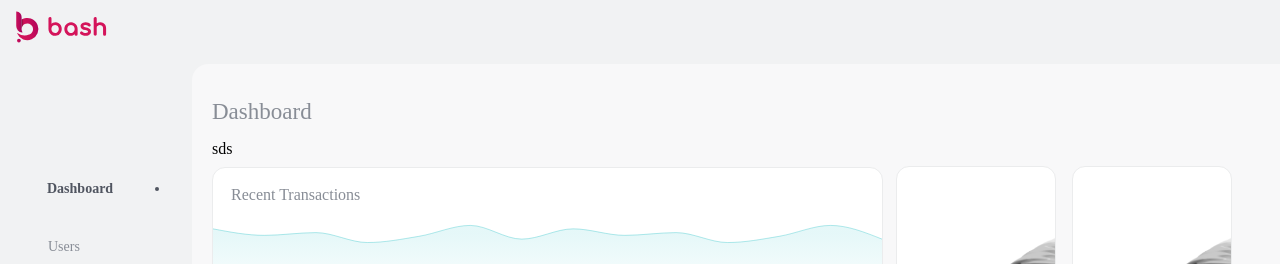
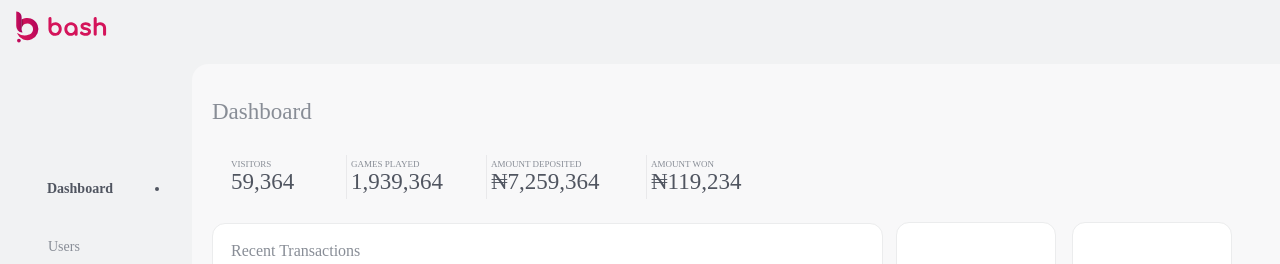
Before and after one commit to encodedbicoding-team/bash, a React (Create React App) app: page /admin/dashboard in a window 1280 px wide. Shown: the top 264 px of the page. Built offline with nearby package versions, Linux system fonts and the light colour scheme; some icons are missing.

Commit message:
updates codebase with details info and logo

```diff
--- a/src/components/Dashboard/dashboard.css
+++ b/src/components/Dashboard/dashboard.css
@@ -117,3 +117,7 @@
   color: #888D96;
   text-transform: uppercase;
 }
+.dash_details_place {
+  padding: 15px;
+  width: 100%;
+}
--- a/src/components/Dashboard/index.jsx
+++ b/src/components/Dashboard/index.jsx
@@ -5,6 +5,8 @@ import { SubComponents,
         Graph,
         UserTransDetails
   } from './subComponents';
+
+import { DetailsInfo } from '../../utils/utils';
 
 import './dashboard.css';
 
@@ -16,7 +18,36 @@ class DashboardComponent extends Component {
           <div className="page_title">
             <p>Dashboard</p>
           </div>
-          <div>sds</div>
+          <div className="flex flex-row dash_details_place">
+              <div>
+                <DetailsInfo
+                  title="visitors"
+                  figure="59,364"
+                  w="120px"
+                />
+              </div>
+              <div>
+                <DetailsInfo
+                  title="games played"
+                  figure="1,939,364"
+                  w="140px"
+                />
+              </div>
+              <div>
+                <DetailsInfo
+                  title="amount deposited"
+                  figure="₦7,259,364"
+                  w="160px"
+                />
+              </div>
+              <div>
+                <DetailsInfo
+                  title="amount won"
+                  figure="₦119,234"
+                  border_right={false}
+                />
+              </div>
+          </div>
           <div className="dashboard_data_grid">
             <div className="">
               <div>
--- a/src/components/User/index.jsx
+++ b/src/components/User/index.jsx
@@ -2,6 +2,7 @@ import React, { Component } from 'react';
 import { withRouter } from 'react-router';
 import { PageNavigation } from '../../utils/pageNavigation';
 import { UserMainDetails } from './subComponents';
+import { DetailsInfo } from '../../utils/utils';
 import './user.css'
 
 class UserComponent extends Component {
@@ -30,8 +31,22 @@ class UserComponent extends Component {
               date_func={(f) => console.log(f)}
             />
           </div>
-          <div>
-            dssds
+          <div className="flex flex-row u_d_place">
+              <div>
+                <DetailsInfo
+                  title="total"
+                  figure="59,364"
+                  w="120px"
+                />
+              </div>
+              <div>
+                <DetailsInfo
+                  title="games played"
+                  figure="1,939,364"
+                  w="120px"
+                  border_right={false}
+                />
+              </div>
           </div>
           <div>
             graph place
--- a/src/components/User/user.css
+++ b/src/components/User/user.css
@@ -5,3 +5,6 @@
 .user_details_section {
   margin-top: 20px;
 }
+.u_d_place {
+  padding: 15px;
+}
--- a/src/components/userDetails/index.jsx
+++ b/src/components/userDetails/index.jsx
@@ -2,6 +2,7 @@ import React, { Component } from 'react';
 import {withRouter} from 'react-router';
 import { Link } from 'react-router-dom';
 import { Graph } from '../Dashboard/subComponents';
+import  { DetailsInfo } from '../../utils/utils';
 import './userdetails.css';
 
 
@@ -89,7 +90,56 @@ class UserDetailsComponent extends Component {
               </div>
             </div>
             <div className="br">
-              <div>balance</div>
+              <div className="u_profile_graph">
+                <Graph w={703} graph_data={dummy_graph_data}/>
+              </div>
+              <div className="u_profile_balance">
+                <div className="flex flex-row">
+                  <div>
+                    <DetailsInfo
+                      title="wallet balance"
+                      figure="₦259,364"
+                      color="#26C0C7"
+                      font_size="30px"
+                      w="160px"
+                    />
+                  </div>
+                  <div>
+                  <div>
+                    <DetailsInfo
+                      title="coin balance"
+                      figure="72,593BC"
+                      color="#5AA9FA"
+                      font_size="30px"
+                      w="160px"
+                      border_right={false}
+                    />
+                  </div>
+                  </div>
+                </div>
+                <div className="u_profile_lifelines">
+                  <p id="lifelines">Lifelines</p>
+                  <div className="flex flex-row">
+                    <div>
+                      <DetailsInfo
+                        title="50/50"
+                        figure="442"
+                        font_size="15px"
+                        w="70px"
+                      />
+                    </div>
+                    <div>
+                      <DetailsInfo
+                        title="add-time"
+                        figure="72"
+                        font_size="15px"
+                        w="70px"
+                        border_right={false}
+                      />
+                    </div>
+                  </div>
+                </div>
+              </div>
               <div>trans</div>
             </div>
         </div>
--- a/src/components/userDetails/userdetails.css
+++ b/src/components/userDetails/userdetails.css
@@ -131,3 +131,18 @@
 .u_profile_graph {
   padding-top: 14px;
 }
+.u_profile_balance {
+  padding: 30px 24px 30px 24px;
+  margin: 12px 0 12px 0;
+  border-radius: 14px;
+  background: #fff 0% 0% no-repeat padding-box;
+  border: 1px solid #EBECED;
+}
+.u_profile_lifelines {
+  margin: 25px 0 0 0;
+}
+.u_profile_lifelines #lifelines{
+  font-size: 12px;
+  padding: 0 0 5px 4px;
+  color: #888D96;
+}
--- a/src/routes/index.jsx
+++ b/src/routes/index.jsx
@@ -4,7 +4,7 @@ import DashboardPage from '../pages/dashboard';
 import LoginPage from '../pages/login';
 import UserPage from '../pages/users';
 import UserDetailsPage from '../pages/userDetails';
-import { PageNavigation, DetailsGraph } from '../utils/pageNavigation';
+import { DetailsInfo } from '../utils/utils';
 import { UserMainDetails, UserDetailsContent } from '../components/User/subComponents';
 
 export default () => (
@@ -13,14 +13,9 @@ export default () => (
       <LoginPage/>
     </Route>
     <Route exact path="/bc">
-      <UserMainDetails/>
-      <UserDetailsContent
-        id={1}
-        phone="09039430430943"
-        email="test@email.com"
-        username="tester"
-        status="verified"
-        fullname="John Doe"
+      <DetailsInfo
+        title="visitors"
+        figure="59,345"
       />
     </Route>
     <Route exact path="/auth">
--- a/src/utils/utils.css
+++ b/src/utils/utils.css
@@ -94,3 +94,15 @@
   color: #888D96;
   cursor: pointer;
 }
+.details_info_container {
+  margin: 0;
+  padding: 4px;
+  background-color: inherit;
+}
+.details_info_title {
+  font-size: 9px;
+  color: #888D96;
+}
+.details_border_right {
+  border-right: .5px solid rgba(136, 141, 150, 0.137);
+}
--- /dev/null
+++ b/src/utils/utils.jsx
@@ -0,0 +1,36 @@
+import React from 'react';
+
+const DetailsInfo = (
+  {
+    font_size,
+    color,
+    border_right = true,
+    title,
+    figure,
+    w
+  }
+  ) => {
+    if (!font_size) {
+      font_size = '23px'
+    }
+    if (!color) {
+      color = '#505560';
+    }
+    if (!w) {
+      w = '90px'
+    }
+  return (
+    <div
+      className={border_right ? 'details_border_right details_info_container' : 'details_info_container'}
+      style={{width: w }}
+      >
+        <p className="details_info_title upper">{title}</p>
+        <p
+          style={{fontSize: font_size, color: color}}
+        >{figure}</p>
+    </div>
+  )
+}
+export {
+  DetailsInfo
+}
```
